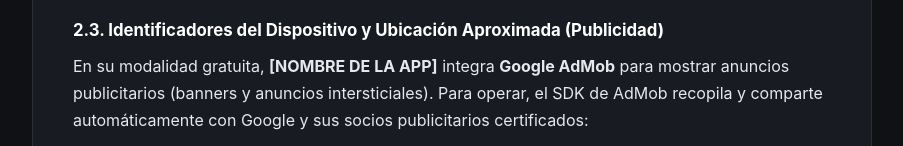
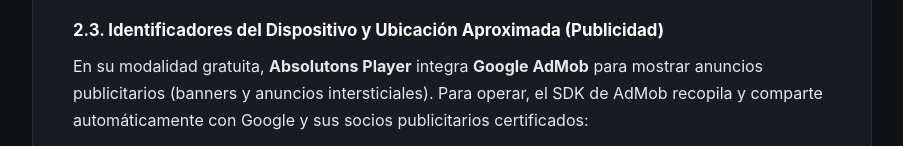
Before and after one commit to ColinTallarin/absolut-player-privacy, a plain HTML site: page index.html in a window 1280 px wide. Shown: the part 1789-1935 px from the top of the page, without its empty margins (188-1091 px from the left). Drawn offline with Linux system fonts and the light colour scheme.

Commit message:
Update app name in advertising section of index.html

```diff
--- a/index.html
+++ b/index.html
@@ -133,7 +133,7 @@
         <p>Estas solicitudes se envían sin adjuntar identificadores personales ni información de tu cuenta de Google, y los resultados descargados se almacenan en la memoria caché local de tu teléfono para reducir el consumo de datos futuros.</p>
 
         <h3>2.3. Identificadores del Dispositivo y Ubicación Aproximada (Publicidad)</h3>
-        <p>En su modalidad gratuita, <strong>[NOMBRE DE LA APP]</strong> integra <strong>Google AdMob</strong> para mostrar anuncios publicitarios (banners y anuncios intersticiales). Para operar, el SDK de AdMob recopila y comparte automáticamente con Google y sus socios publicitarios certificados:</p>
+        <p>En su modalidad gratuita, <strong>Absolutons Player</strong> integra <strong>Google AdMob</strong> para mostrar anuncios publicitarios (banners y anuncios intersticiales). Para operar, el SDK de AdMob recopila y comparte automáticamente con Google y sus socios publicitarios certificados:</p>
         <ul>
             <li><strong>ID de publicidad de Android (AAID) y otros identificadores del dispositivo:</strong> Utilizados para limitar la frecuencia de los anuncios, personalizar su relevancia, atribuir conversiones y detectar tráfico no válido.</li>
             <li><strong>Ubicación aproximada:</strong> Inferida únicamente a partir de la dirección IP de conexión (a nivel de ciudad o región, nunca coordenadas GPS exactas) para mostrar publicidad adecuada al idioma y región geográfica del usuario.</li>
```
